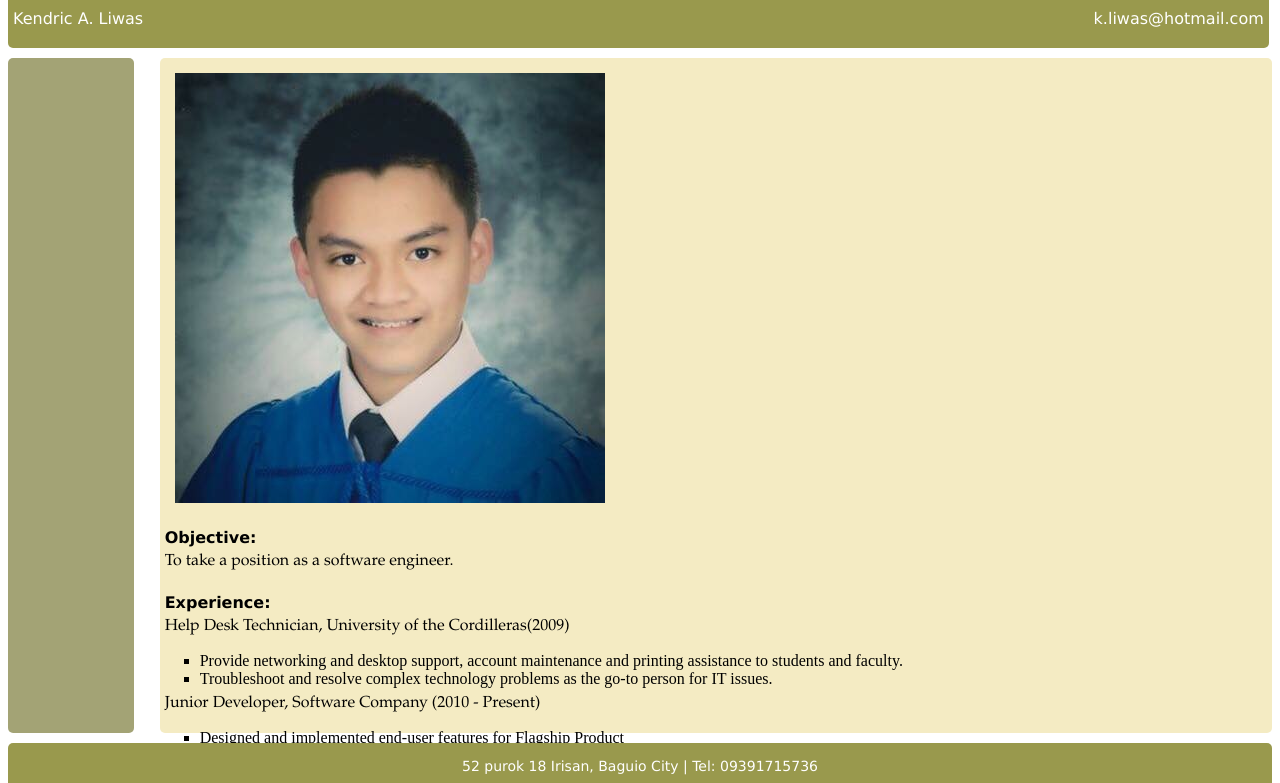
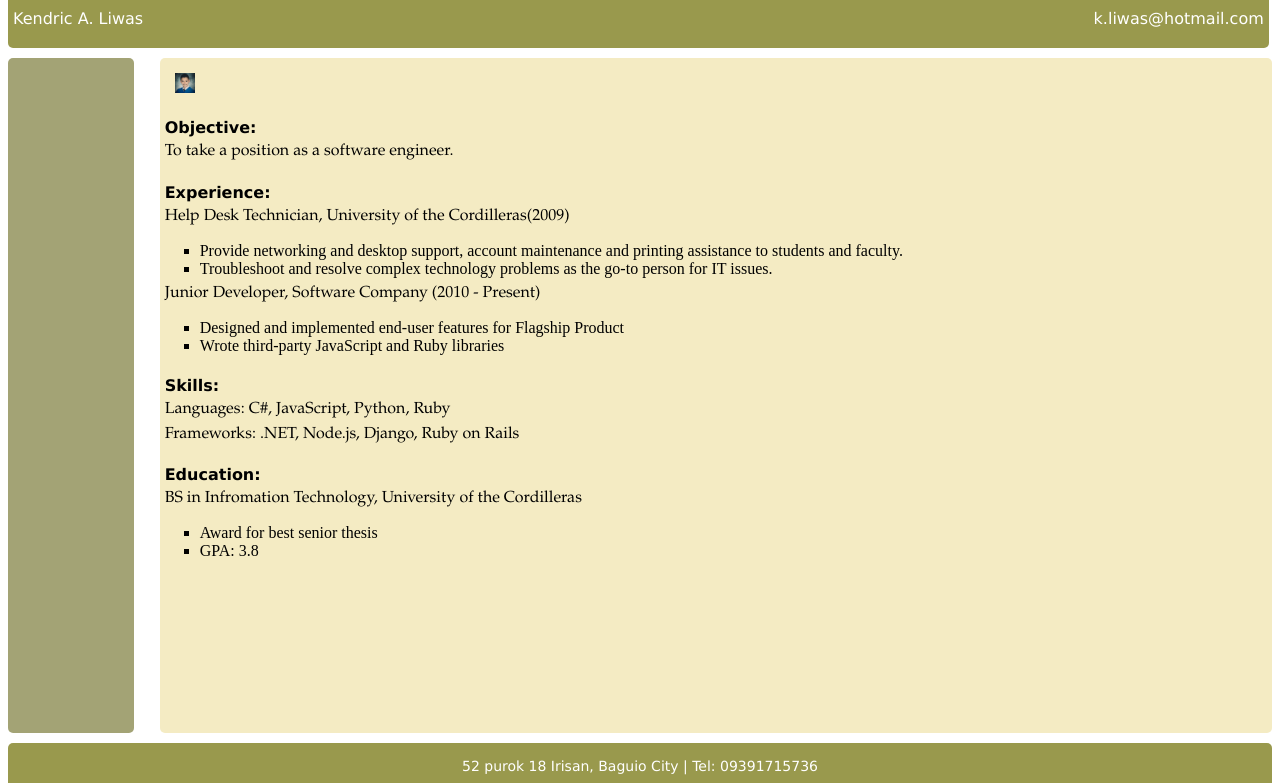
Before and after one commit to kenliwas/Resume.github.io, a plain HTML site: page index.html in a window 1280 px wide. Shown: the top 783 px of the page. Drawn offline with Linux system fonts and the light colour scheme.

Commit message:
Update index.html

```diff
--- a/index.html
+++ b/index.html
@@ -12,7 +12,7 @@
 		</div>
 		<div class="left"></div>
 		<div class="right">
-			<img class="img" src="ken.jpg"/>
+			<img width="20px" height="20px" class="img" src="ken.jpg"/>
 			<h4>Objective:</h4>
 			<p>To take a position as a software engineer.</p>
 			<h4>Experience:</h4>
```
